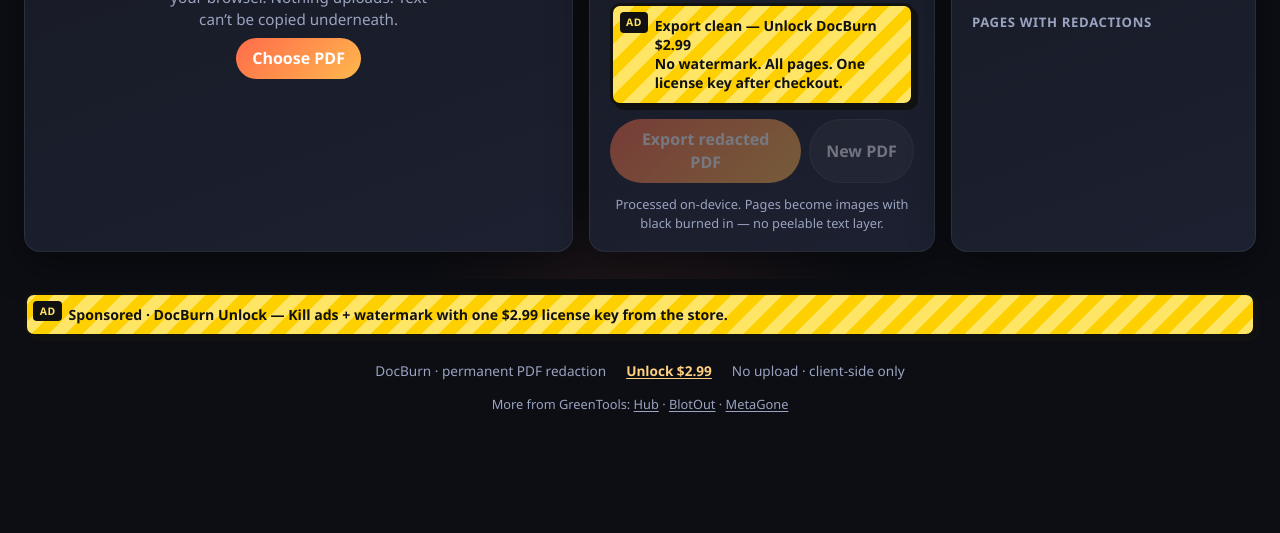
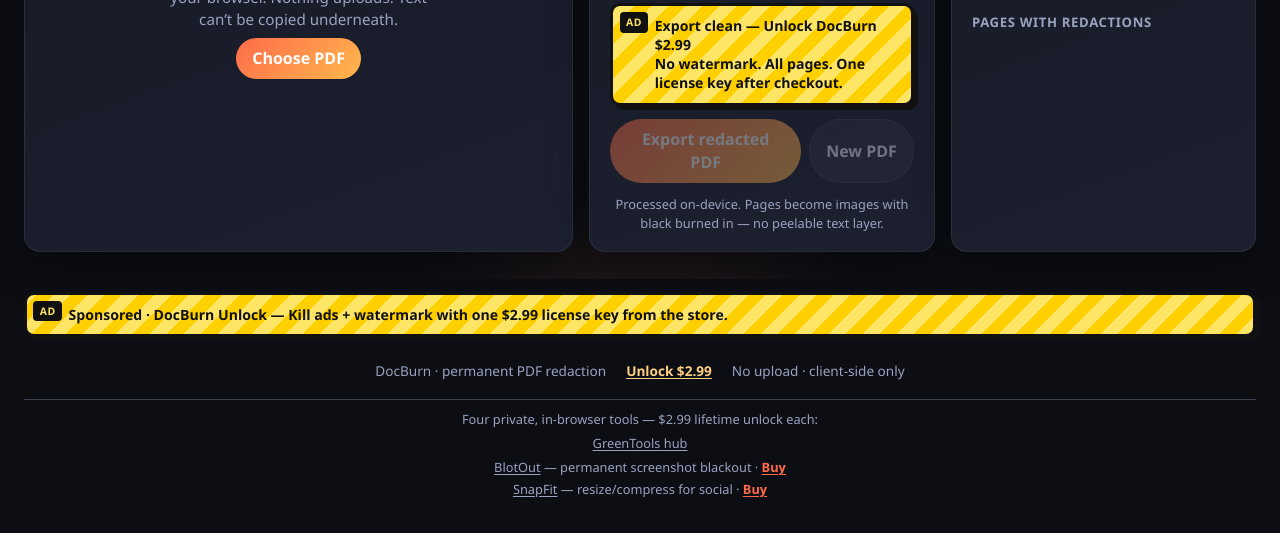
Before and after one commit to 299nhs7sjg-netizen/docburn, a plain HTML site: page index.html in a window 1280 px wide. Shown: the part 521-1054 px from the top of the page. Before the commit the page ends 967 px from the top, so only its background shows below. Drawn offline with Linux system fonts and the light colour scheme.

Commit message:
Add GreenTools cross-promo footer (hub + siblings + Buy)

```diff
--- a/index.html
+++ b/index.html
@@ -122,7 +122,14 @@
     <span>DocBurn · permanent PDF redaction</span>
     <button type="button" class="linkish" id="footerUnlock">Unlock $2.99</button>
     <span>No upload · client-side only</span>
-    <p class="more-tools">More from GreenTools: <a href="https://299nhs7sjg-netizen.github.io/greentools/">Hub</a> · <a href="https://299nhs7sjg-netizen.github.io/blotout/">BlotOut</a> · <a href="https://299nhs7sjg-netizen.github.io/metagone/">MetaGone</a></p>
+    <aside class="cross-promo" aria-label="GreenTools">
+      <p class="cross-promo-intro">Four private, in-browser tools — $2.99 lifetime unlock each:</p>
+      <p class="cross-promo-hub"><a href="https://299nhs7sjg-netizen.github.io/greentools/">GreenTools hub</a></p>
+      <ul class="cross-promo-list">
+        <li><a href="https://299nhs7sjg-netizen.github.io/blotout/">BlotOut</a> — permanent screenshot blackout · <a class="cross-buy" href="https://greenlight5868.gumroad.com/l/blotout-lifetime" target="_blank" rel="noopener">Buy</a></li>
+        <li><a href="https://299nhs7sjg-netizen.github.io/snapfit/">SnapFit</a> — resize/compress for social · <a class="cross-buy" href="https://greenlight5868.gumroad.com/l/snapfit-lifetime" target="_blank" rel="noopener">Buy</a></li>
+      </ul>
+    </aside>
   </footer>
 
   <div class="modal" id="unlockModal" hidden role="dialog" aria-modal="true" aria-labelledby="modalTitle">
--- a/styles.css
+++ b/styles.css
@@ -326,9 +326,21 @@
   color: var(--muted);
   font-size: .85rem;
 }
-.more-tools { flex-basis: 100%; text-align: center; margin: .15rem 0 0; font-size: .8rem; color: var(--muted); }
-.more-tools a { color: var(--muted); text-decoration: underline; text-underline-offset: 2px; }
-.more-tools a:hover { color: var(--text); }
+.cross-promo {
+  flex-basis: 100%;
+  text-align: center;
+  margin: .35rem 0 0;
+  padding: .65rem .75rem .15rem;
+  border-top: 1px solid color-mix(in srgb, var(--muted) 35%, transparent);
+  font-size: .8rem;
+  color: var(--muted);
+}
+.cross-promo-intro { margin: 0 0 .35rem; }
+.cross-promo-hub { margin: 0 0 .35rem; }
+.cross-promo-hub a, .cross-promo-list a { color: var(--muted); text-decoration: underline; text-underline-offset: 2px; }
+.cross-promo-hub a:hover, .cross-promo-list a:hover { color: var(--text); }
+.cross-promo-list { list-style: none; margin: 0; padding: 0; display: grid; gap: .2rem; }
+.cross-promo-list .cross-buy { font-weight: 600; color: var(--accent, var(--text)); }
 
 .modal[hidden] { display: none !important; }
 .modal {
```
